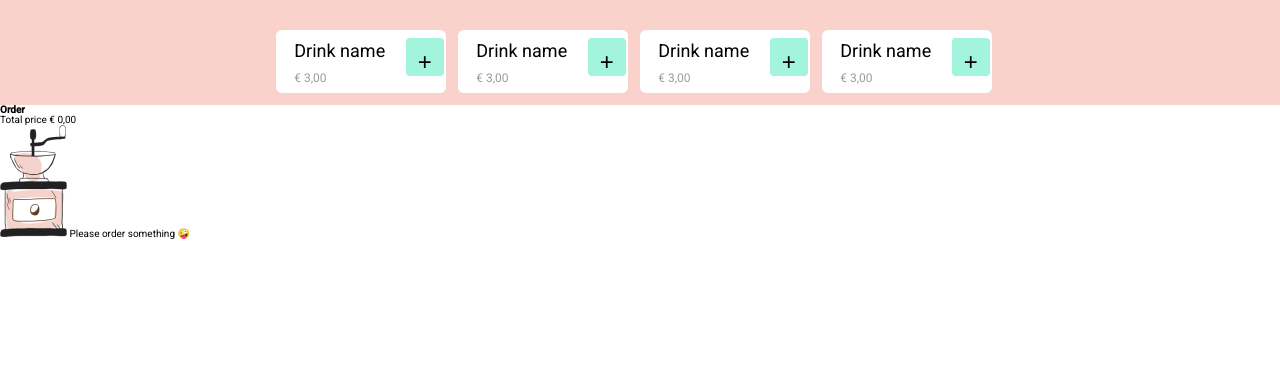
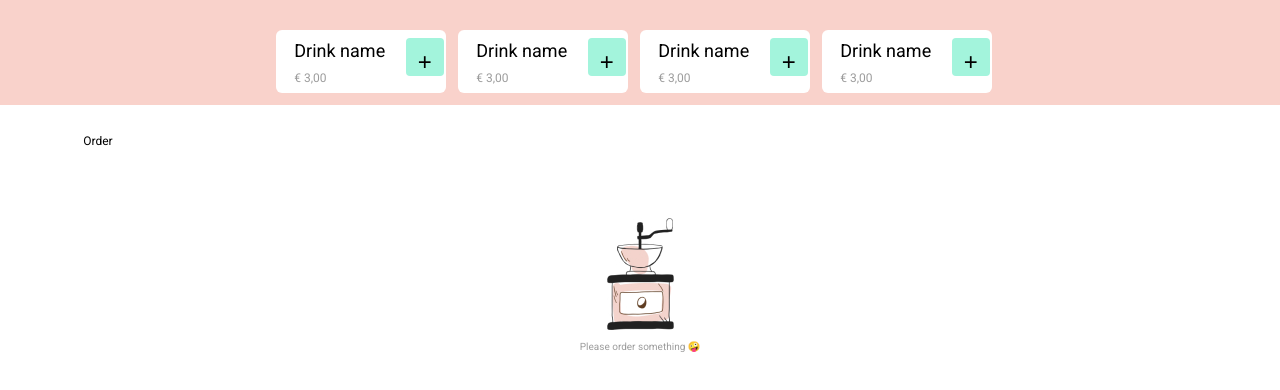
Before and after one commit to SeppeP/plant-based-barista2, a website built with webpack: page src/index.html in a window 1280 px wide. Shown: the part 106-496 px from the top of the page. Built offline with nearby package versions, Linux system fonts and the light colour scheme; some packages are replaced by stand-ins of ours.

Commit message:
home done without cartitems

```diff
--- a/src/css/components/order.css
+++ b/src/css/components/order.css
@@ -1 +1,33 @@
 @import '../vars.css';
+
+.content {
+  width: 87%;
+  margin: var(--mediumSpacer) auto;
+}
+
+.title_mini {
+  font-weight: var(--lightFont);
+  font-size: var(--fontSizeTiny);
+}
+
+.total__label {
+  display: none;
+}
+
+.total__price {
+  display: none;
+}
+
+.emptystate {
+  display: flex;
+  align-items: center;
+  flex-flow: column;
+  margin-top: var(--bigSpacer);
+  text-align: center;
+}
+
+.emptystate__content {
+  padding-top: var(--smallSpacer);
+  font-size: var(--fontSizesmall);
+  color: var(--greyColor);
+}
--- a/src/css/vars.css
+++ b/src/css/vars.css
@@ -4,7 +4,7 @@
   --font: roboto, sans-serif;
   --font2: cabin, sans-serif;
   --lightFont: 300;
-  --boldFont: 700;
+  --boldFont: 500;
   --fontSizeTiny: 1.2rem;
   --fontSizeSmall: 1.8rem;
   --fontSizeMedium: 2.1rem;
@@ -12,6 +12,7 @@
   --fontSizeLarge: 2.6rem;
   --smallSpacer: 1.2rem;
   --mediumSpacer: 3rem;
+  --bigSpacer: 7.1rem;
   --whiteColor: white;
   --greyColor: #9c9c9c;
 }
```
